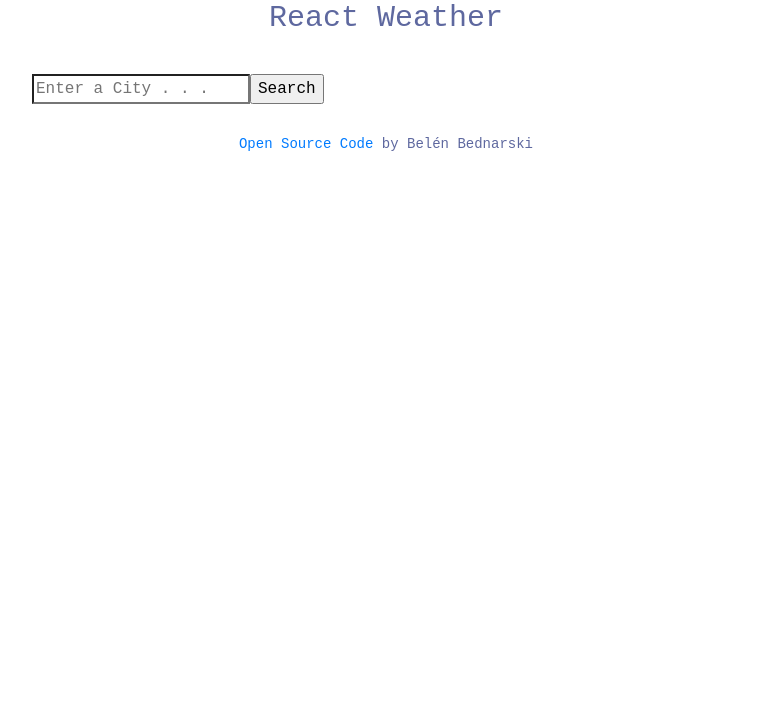
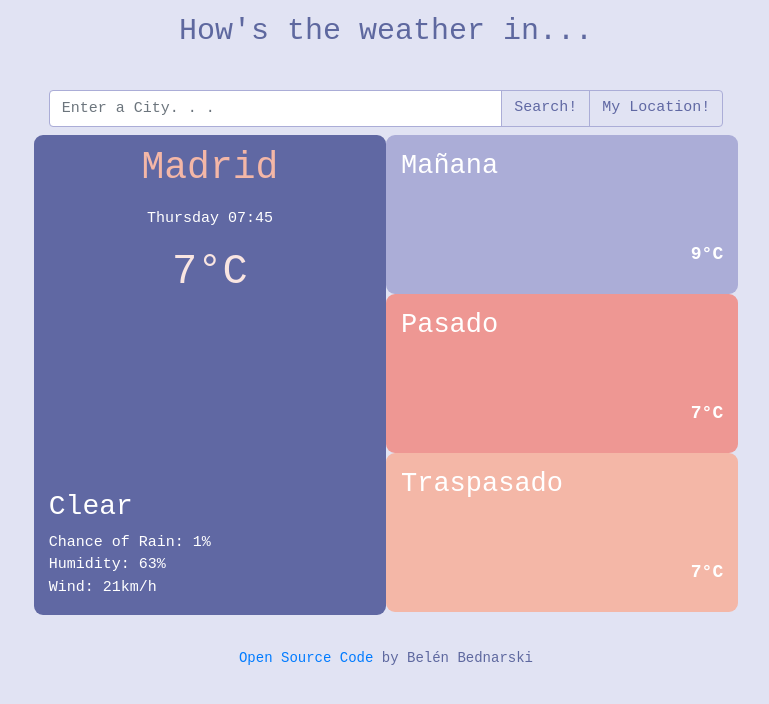
Before and after one commit to b-a-b-e-l/weather-react, a React (Create React App) app: page / in a window 1280 px wide. Shown: the top 704 px of the page, without its empty margins (254-1023 px from the left). Built offline with nearby package versions, Linux system fonts and the light colour scheme.

Commit message:
Added Styling

```diff
--- a/package.json
+++ b/package.json
@@ -7,6 +7,7 @@
     "@testing-library/react": "^11.2.2",
     "@testing-library/user-event": "^12.3.0",
     "axios": "^0.21.0",
+    "bootstrap": "^4.5.3",
     "react": "^17.0.1",
     "react-dom": "^17.0.1",
     "react-scripts": "4.0.1",
--- a/public/index.html
+++ b/public/index.html
@@ -9,41 +9,18 @@
       name="description"
       content="Web site created using create-react-app"
     />
-    <link rel="apple-touch-icon" href="%PUBLIC_URL%/logo192.png" />
     <link
       rel="stylesheet"
       href="https://stackpath.bootstrapcdn.com/bootstrap/4.3.1/css/bootstrap.min.css"
       integrity="sha384-ggOyR0iXCbMQv3Xipma34MD+dH/1fQ784/j6cY/iJTQUOhcWr7x9JvoRxT2MZw1T"
       crossorigin="anonymous"
     />
-    <!--
-      manifest.json provides metadata used when your web app is installed on a
-      user's mobile device or desktop. See https://developers.google.com/web/fundamentals/web-app-manifest/
-    -->
+
     <link rel="manifest" href="%PUBLIC_URL%/manifest.json" />
-    <!--
-      Notice the use of %PUBLIC_URL% in the tags above.
-      It will be replaced with the URL of the `public` folder during the build.
-      Only files inside the `public` folder can be referenced from the HTML.
 
-      Unlike "/favicon.ico" or "favicon.ico", "%PUBLIC_URL%/favicon.ico" will
-      work correctly both with client-side routing and a non-root public URL.
-      Learn how to configure a non-root public URL by running `npm run build`.
-    -->
     <title>Weather App</title>
   </head>
   <body>
-    <noscript>You need to enable JavaScript to run this app.</noscript>
     <div id="root"></div>
-    <!--
-      This HTML file is a template.
-      If you open it directly in the browser, you will see an empty page.
-
-      You can add webfonts, meta tags, or analytics to this file.
-      The build step will place the bundled scripts into the <body> tag.
-
-      To begin the development, run `npm start` or `yarn start`.
-      To create a production bundle, use `npm run build` or `yarn build`.
-    -->
   </body>
 </html>
--- a/src/App.css
+++ b/src/App.css
@@ -8,8 +8,28 @@ h1 {
   font-family: "Courier New", Courier, monospace;
   display: block;
   margin: 0 auto;
-  padding: 30px 0 30px 30px;
+  padding: 30px 0;
   max-width: 60%;
+  background-color: #e1e3f3;
+}
+
+@media only screen and (max-width: 888px) {
+  .contains-weather {
+    max-width: 100%;
+  }
+  .forecast-list {
+    max-height: 77px;
+  }
+  .forecast-list h6 {
+    text-align: center !important;
+    font-size: 24px !important;
+    font-weight: 100 !important;
+  }
+}
+@media only screen and (min-width: 888px) {
+  .forecast-list h6 {
+    margin-top: 60px !important;
+  }
 }
 footer {
   font-size: 14px;
@@ -17,3 +37,14 @@ footer {
   font-family: "Courier New", Courier, monospace;
   text-align: center;
 }
+body {
+  background-color: #e1e3f3;
+}
+
+.container {
+  padding: 3px;
+}
+
+.intro-title {
+  margin-top: 10px;
+}
--- a/src/App.js
+++ b/src/App.js
@@ -4,20 +4,27 @@ import Weather from "./Weather";
 function App() {
   return (
     <div className="App">
-      <header className="App-header">
-        <h1>React Weather</h1>
-      </header>
-      <body>
+      <div className="container">
+        <header className="App-header">
+          <h1 className="intro-title">How's the weather in...</h1>
+        </header>
+
         <div className="contains-weather">
           <Weather />
         </div>
-      </body>
-      <footer>
-        <a href="https://github.com/b-a-b-e-l/weather-react">
-          Open Source Code
-        </a>{" "}
-        by Belén Bednarski{" "}
-      </footer>
+
+        <footer>
+          <p className="footer-link">
+            <a
+              href="https://github.com/b-a-b-e-l/weather-react"
+              target="_blank"
+            >
+              Open Source Code{" "}
+            </a>
+            by Belén Bednarski
+          </p>
+        </footer>
+      </div>
     </div>
   );
 }
--- a/src/Weather.css
+++ b/src/Weather.css
@@ -1,4 +1,117 @@
-.search-submit,
-form {
+.day-today {
+  font-size: 15px;
+  text-align: center;
+}
+.day-1 h6,
+.day-2 h6,
+.day-3 h6 {
+  text-align: right;
   margin: 0 auto;
+  font-weight: 600;
+  font-size: 18px;
+  line-height: 24px;
 }
+
+h4 {
+  font-size: 27px;
+}
+.forecast-list {
+  padding: 15px;
+  border-radius: 9px;
+  height: 159.104px;
+}
+
+.day-1 {
+  background-color: #abadd7;
+  color: #fff;
+}
+.day-2 {
+  background-color: #ee9793;
+  color: #fff;
+}
+.day-3 {
+  background-color: #f4b7a7;
+  color: #fff;
+}
+.current-weather-card {
+  background-color: #6068a3;
+  color: #fff;
+  border-radius: 9px;
+}
+
+.city {
+  font-size: 38px;
+  padding: 10px;
+  color: #f4b7a7;
+}
+
+.temp-now {
+  text-align: center;
+  color: #f9e5e1;
+  font-size: 42px;
+}
+.weather-conditions {
+  list-style-type: none;
+  padding-inline-start: 0 !important;
+  font-size: 15px;
+}
+
+.sky-description {
+  margin-top: 60%;
+}
+.input-group {
+  margin-bottom: 8px;
+}
+.city-input {
+  color: #ee9793;
+  border-color: #abadd7 !important;
+  font-size: 15px !important;
+}
+.city-input:focus {
+  box-shadow: #abadd7 0px 0px 0px 3px !important;
+  border-color: #abadd7;
+}
+.search-button {
+  color: #6068a3;
+  border-color: #abadd7;
+  font-size: 15px !important;
+}
+.search-button:hover {
+  background-color: #ee9793;
+  color: #f9e5e1;
+  border-color: #f4b7a7;
+}
+.search-button:active {
+  background-color: #ee9793;
+  color: #f9e5e1;
+  border-color: #f4b7a7;
+  box-shadow: #f4b7a7 0px 0px 0px 3px !important;
+}
+.search-button:focus {
+  background-color: #ee9793 !important;
+  color: #f9e5e1 !important;
+  border-color: #f4b7a7 !important;
+  box-shadow: #f4b7a7 0px 0px 0px 3px !important;
+}
+.location-button {
+  color: #6068a3;
+  border-color: #abadd7;
+  font-size: 15px !important;
+}
+.location-button:hover {
+  background-color: #ee9793;
+  color: #f9e5e1;
+  border-color: #f4b7a7;
+}
+.location-button:active {
+  background-color: #ee9793 !important;
+  color: #f9e5e1 !important;
+  border-color: #f4b7a7 !important;
+  box-shadow: #f4b7a7 0px 0px 0px 3px !important;
+}
+.location-button:focus {
+  background-color: #ee9793 !important;
+  color: #f9e5e1 !important;
+  border-color: #f4b7a7 !important;
+  box-shadow: #f4b7a7 0px 0px 0px 3px !important;
+}
--- a/src/Weather.js
+++ b/src/Weather.js
@@ -1,58 +1,67 @@
 import React, { useState } from "react";
+
 import "./Weather.css";
 import axios from "axios";
 
 export default function Weather() {
-  const [city, setCity] = useState(null);
-  const [loaded, setLoaded] = useState(false);
-  const [weather, setWeather] = useState({});
+  return (
+    <div className="container">
+      <div className="input-group w-100">
+        <input
+          type="text"
+          className="form-control city-input"
+          placeholder="Enter a City. . ."
+          aria-describedby="button-addon4"
+        />
+        <div className="input-group-append  " id="button-addon4">
+          <button
+            className="btn btn-outline-secondary search-button"
+            type="submit"
+          >
+            Search!
+          </button>
+          <button
+            className="btn btn-outline-secondary location-button"
+            type="button"
+          >
+            My Location!
+          </button>
+        </div>
+      </div>
+      <div className="row">
+        <div className="col-sm current-weather-card">
+          <h1 className="city">Madrid</h1>
+          <p className="day-today">Thursday 07:45</p>
+          <h2 className="temp-now">7°C</h2>
 
-  function showTemperature(response) {
-    setLoaded(true);
-    console.log(response.data);
-    setWeather({
-      name: response.data.name,
-      temperature: Math.round(response.data.main.temp),
-      sky: response.data.weather[0].main,
-      humidity: response.data.main.humidity,
-      wind: response.data.wind.speed,
-      icon: `http://openweathermap.org/img/wn/${response.data.weather[0].icon}@2x.png`,
-    });
-  }
-
-  function handleSubmit(event) {
-    event.preventDefault();
-    let url = `https://api.openweathermap.org/data/2.5/weather?q=${city}&appid=44b265d1d7325d3b65b118085f75bc5c&units=metric`;
-    axios.get(url).then(showTemperature);
-  }
-
-  function searchCity(event) {
-    setCity(event.target.value);
-  }
-
-  let form = (
-    <form onSubmit={handleSubmit} className="search-submit">
-      <input
-        type="search"
-        placeholder="Enter a City . . ."
-        onChange={searchCity}
-      />
-      <input type="submit" value="Search" />
-    </form>
+          <h3 className="sky-description">Clear</h3>
+          <ul className="weather-conditions">
+            <li>Chance of Rain: 1%</li>
+            <li>Humidity: 63%</li>
+            <li>Wind: 21km/h</li>
+          </ul>
+        </div>
+        <div className="col-sm forecast-card">
+          <div className="row">
+            <div className="col-sm forecast-list day-1">
+              <h4>Mañana</h4>
+              <h6>9°C</h6>
+            </div>
+          </div>
+          <div className="row">
+            <div className="col-sm forecast-list day-2">
+              <h4>Pasado</h4>
+              <h6>7°C</h6>
+            </div>
+          </div>
+          <div className="row">
+            <div className="col-sm forecast-list day-3">
+              <h4>Traspasado</h4>
+              <h6>7°C</h6>
+            </div>
+          </div>
+        </div>
+      </div>
+    </div>
   );
-  if (loaded) {
-    return (
-      <div>
-        {form}
-        <h3>{weather.name}</h3>
-        <p> Temperature: {weather.temperature}°C </p>
-        <p> Humidity: {weather.humidity}%</p>
-        <p> Wind: {weather.wind}km/h</p>
-        <p> Sky: {weather.sky}</p>
-        <img src={weather.icon} alt={weather.sky} />
-      </div>
-    );
-  } else {
-    return form;
-  }
 }
```
Also changed, not shown: src/index.js (+7 -6 lines), public/robots.txt (deleted), 2 other files (tests, documents, lock files or other folders).
